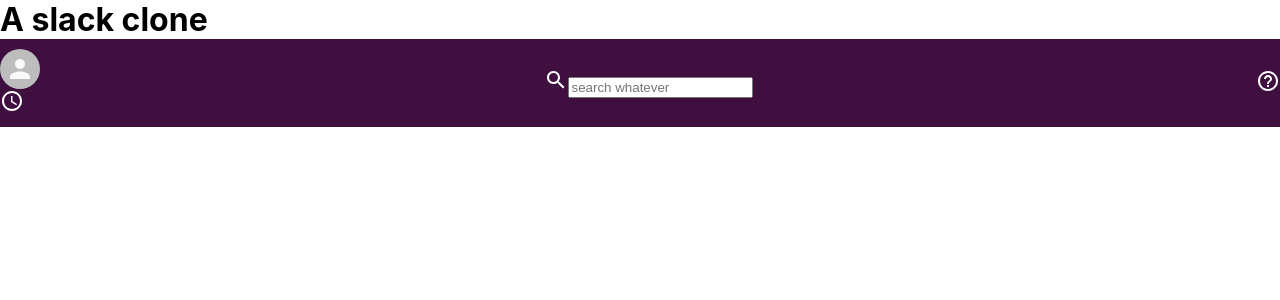
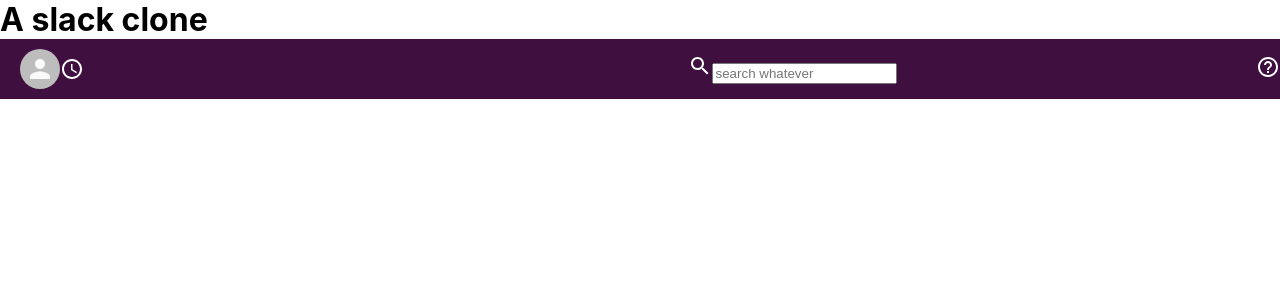
Before and after one commit to sgneha/chatIt, a React (Create React App) app: page / in a window 1280 px wide. Shown: the top 300 px of the page. Built offline with nearby package versions, Linux system fonts and the light colour scheme; the HTML template or start-up script is replaced by a standard one.

Commit message:
header left css

```diff
--- a/src/styles/Header.css
+++ b/src/styles/Header.css
@@ -6,3 +6,9 @@
   background-color: var(--slack-color);
   color: white;
 }
+.header__left {
+  flex: 0.3;
+  display: flex;
+  align-items: center;
+  margin-left: 20px;
+}
```
